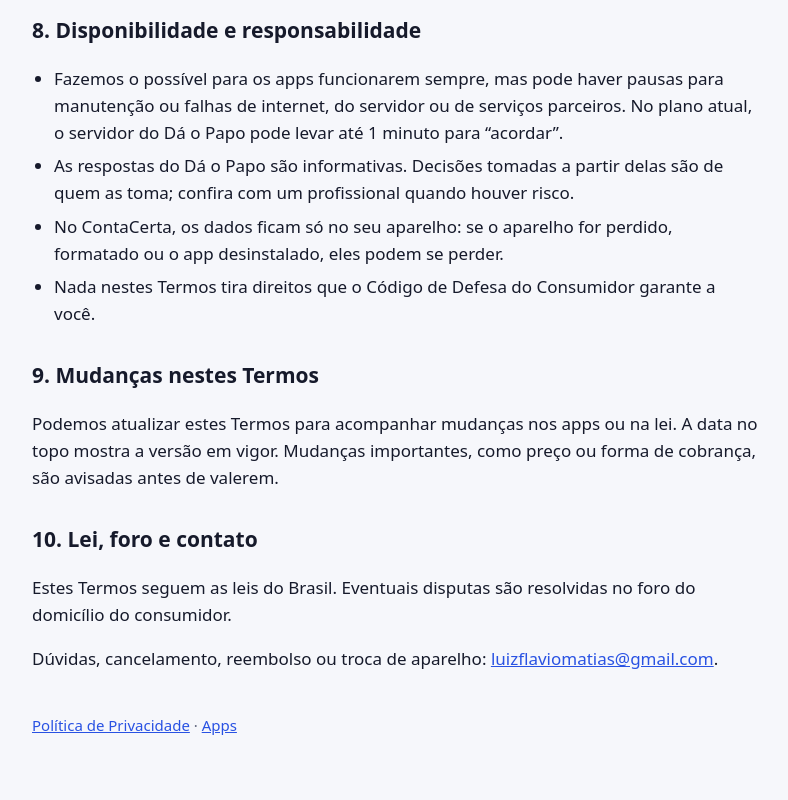
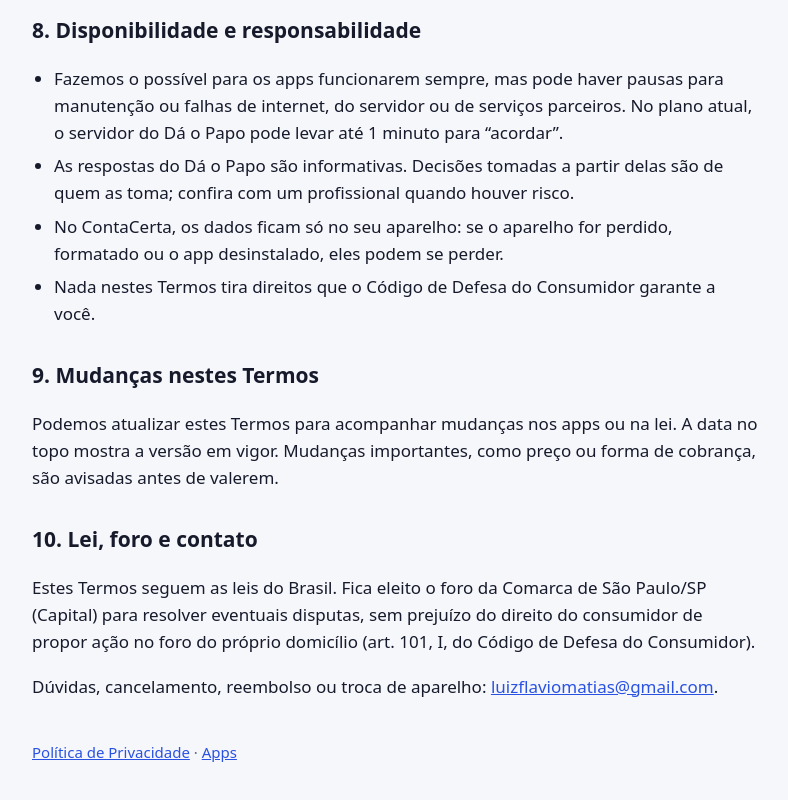
Before and after one commit to luizflaviomatias/apps, a website: page docs/termos/index.html in a window 1280 px wide. Shown: the part 2308-3108 px from the top of the page, without its empty margins (244-1032 px from the left). Drawn offline with Linux system fonts and the light colour scheme.

Commit message:
Termos: foro em São Paulo/SP (Capital)
Co-Authored-By: Claude Opus 5.5 <noreply@anthropic.com>

```diff
--- a/docs/termos/index.html
+++ b/docs/termos/index.html
@@ -84,7 +84,8 @@
       Mudanças importantes, como preço ou forma de cobrança, são avisadas antes de valerem.</p>
 
     <h2 id="contato">10. Lei, foro e contato</h2>
-    <p>Estes Termos seguem as leis do Brasil. Eventuais disputas são resolvidas no foro do domicílio do consumidor.</p>
+    <p>Estes Termos seguem as leis do Brasil. Fica eleito o foro da Comarca de São Paulo/SP (Capital) para resolver eventuais disputas,
+      sem prejuízo do direito do consumidor de propor ação no foro do próprio domicílio (art. 101, I, do Código de Defesa do Consumidor).</p>
     <p>Dúvidas, cancelamento, reembolso ou troca de aparelho: <a href="mailto:luizflaviomatias@gmail.com">luizflaviomatias@gmail.com</a>.</p>
 
     <footer><a href="../privacidade/">Política de Privacidade</a> · <a href="../">Apps</a></footer>
```
